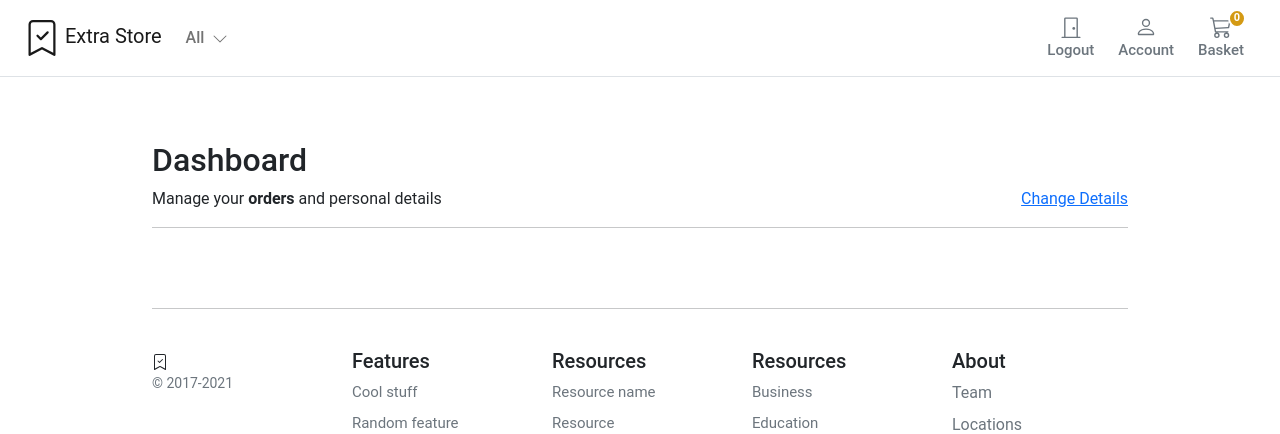
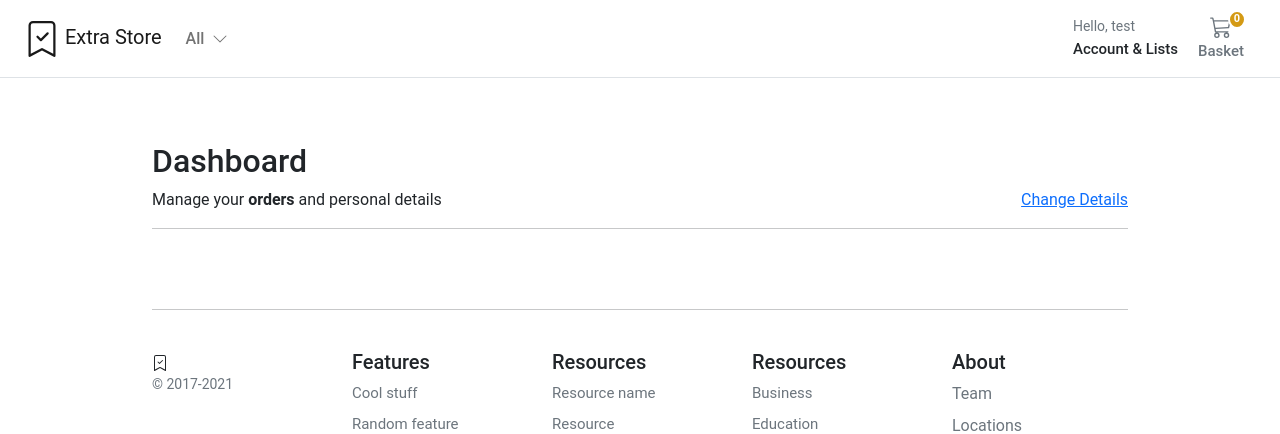
Before and after one commit to SaadEssam/Extra_Store, a Django app: page /account/dashboard/ in a window 1280 px wide. Shown: the top 434 px of the page. Run offline with Django 4.2, Linux system fonts and the light colour scheme; a user stored in the database is signed in; data that the repository does not hold is empty.

Commit message:
Customize navbar ui

```diff
--- a/templates/base.html
+++ b/templates/base.html
@@ -64,44 +64,44 @@
                         <span class="fs15 fw500">Shop</span>
                     </button>
 
+                    <div>
+                      <div class="collapse navbar-collapse" id="navbarSupportContent2">
+                        <ul class="navbar-nav me-auto mb-2 mb-lg-0">
+                          <li class="nav-item dropdown">
+                            <a class="nav-link dropdown-toggle text-reset" href="#" id="navbarDropdown" role="button"
+                              data-bs-toggle="dropdown" aria-expanded="false">
+                              <div class="small text-muted">Hello,
                                 {% if user.is_authenticated %}
-                    <a type="button" role="button" href="{% url 'account:logout' %}"
-                        class="btn btn-outline-secondary border-0 basket-btn">
-                        <div>
-                            <svg xmlns="http://www.w3.org/2000/svg" width="22" height="22" fill="currentColor"
-                                class="bi bi-door-closed" viewBox="0 0 16 16">
-                                <path
-                                    d="M3 2a1 1 0 0 1 1-1h8a1 1 0 0 1 1 1v13h1.5a.5.5 0 0 1 0 1h-13a.5.5 0 0 1 0-1H3V2zm1 13h8V2H4v13z" />
-                                <path d="M9 9a1 1 0 1 0 2 0 1 1 0 0 0-2 0z" />
-                            </svg>
+                                  {{ request.user.name }}
+                                {% else %}
+                                Login
+                                {% endif %}
                               </div>
-                        <span class="fs15 fw500">Logout</span>
+                              <span class="fs15 fw500">Account &amp; Lists
+                              </span>
+                              </span>
                             </a>
+                            <div class="dropdown-menu rounded-0" aria-labelledby="navbarDropdown">
+                              <div class="card border-0">
+                                <div class="card-body">
+                                  <h6 class="card-title">My Account</h6>
+                                  <ul class="list-group list-group-flush dropdown-account-link">
+                                    {% if user.is_authenticated %}
+                                    <a href="{% url 'account:dashboard' %}" class="text-reset small list-group-item p-0 pb-1 border-0 dropdown-account-link">Your Account</a>
+                                    <a href="#" class="text-reset small list-group-item p-0 pb-1 border-0 dropdown-account-link">Orders</a>
+                                    <a href="{% url 'account:logout' %}" class="text-reset small list-group-item p-0 pb-1 border-0 dropdown-account-link">Logout</a>
                                     {% else %}
-                    <a type="button" role="button" href=""
-                        class="btn btn-outline-secondary border-0 basket-btn">
-                        <div>
-                            <svg xmlns="http://www.w3.org/2000/svg" width="22" height="22" fill="currentColor"
-                                class="bi bi-door-closed" viewBox="0 0 16 16">
-                                <path
-                                    d="M3 2a1 1 0 0 1 1-1h8a1 1 0 0 1 1 1v13h1.5a.5.5 0 0 1 0 1h-13a.5.5 0 0 1 0-1H3V2zm1 13h8V2H4v13z" />
-                                <path d="M9 9a1 1 0 1 0 2 0 1 1 0 0 0-2 0z" />
-                            </svg>
+                                    <a href="{% url 'account:login' %}" class="text-reset small list-group-item p-0 pb-1 border-0 dropdown-account-link">Login</a>
+                                    {% endif %}
+                                  </ul>
                                 </div>
-                        <span class="fs15 fw500">Login</span>
-                    </a>
-                    {% endif %}
-                    <a type="button" role="button" href="{% url 'account:dashboard' %}"
-                        class="btn btn-outline-secondary border-0 basket-btn">
-                        <div>
-                            <svg xmlns="http://www.w3.org/2000/svg" width="22" height="22" fill="currentColor"
-                                class="bi bi-person" viewBox="0 0 16 16">
-                                <path
-                                    d="M8 8a3 3 0 1 0 0-6 3 3 0 0 0 0 6zm2-3a2 2 0 1 1-4 0 2 2 0 0 1 4 0zm4 8c0 1-1 1-1 1H3s-1 0-1-1 1-4 6-4 6 3 6 4zm-1-.004c-.001-.246-.154-.986-.832-1.664C11.516 10.68 10.289 10 8 10c-2.29 0-3.516.68-4.168 1.332-.678.678-.83 1.418-.832 1.664h10z" />
-                            </svg>
                               </div>
-                        <span class="fs15 fw500">Account</span>
-                    </a>
+                            </div>
+                          </li>
+                        </ul>
+                      </div>
+                    </div>
+
                     <a type="button" role="button" href="{% url 'basket:basket_summary' %}"
                         class="btn btn-outline-secondary border-0 basket-btn">
                         {% with total_qty=basket|length %}
@@ -132,6 +132,16 @@
                                 <a class="dropdown-item" href="{{ c.get_absolute_url }}">{{ c.name|title }}</a>
                             </li>
                             {% endfor %}
+                        </ul>
+                        <h6 class="card-title">My Account</h6>
+                          <ul class="list-group list-group-flush dropdown-account-link">
+                            {% if user.is_authenticated %}
+                            <a href="{% url 'account:dashboard' %}" class="dropdown-item">Your Account</a>
+                            <a href="#" class="dropdown-item">Orders</a>
+                            <a href="{% url 'account:logout' %}" class="dropdown-item">Logout</a>
+                            {% else %}
+                            <a href="{% url 'account:login' %}" class="dropdown-item">Login</a>
+                            {% endif %}
                           </ul>
                     </div>
                 </div>
```
Also changed, not shown: db.sqlite3. Lines whose indentation alone changed are shown as unchanged.
